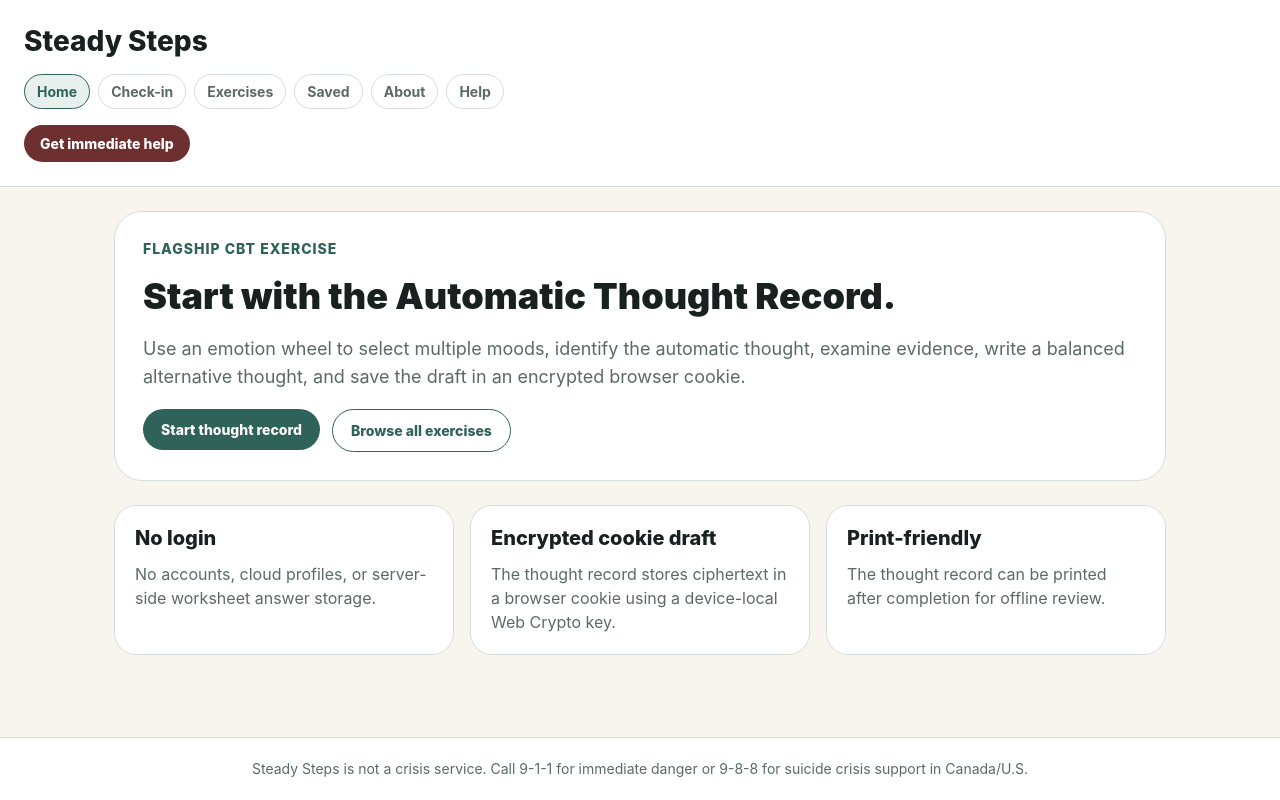
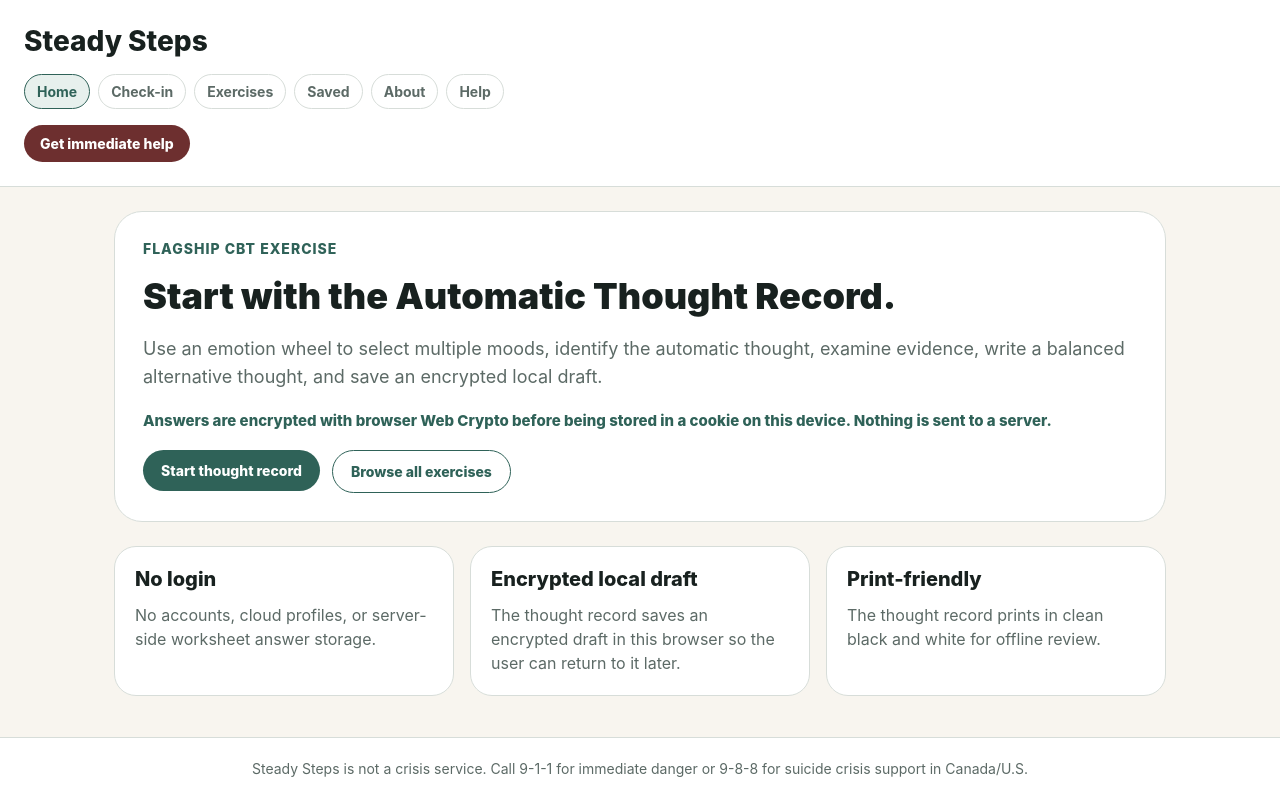
Before and after one commit to seanbman/cbt-dbt-app, a React (Vite) app: page / in a window 1280 px wide. Built offline with nearby package versions, Linux system fonts and the light colour scheme.

Commit message:
feat: add homepage privacy copy

```diff
--- a/src/App.jsx
+++ b/src/App.jsx
@@ -7,6 +7,7 @@ import { buildExerciseSearch, parseRoute, readFilterParams, routes } from './rou
 
 const crisisCopy = 'If you may hurt yourself or someone else, call 9-1-1 now. In Canada and the U.S., call or text 9-8-8 for suicide crisis support.';
 const thoughtRecordPath = `${routes.exercises}/${automaticThoughtRecord.slug}`;
+const privacyCopy = 'Answers are encrypted with browser Web Crypto before being stored in a cookie on this device. Nothing is sent to a server.';
 
 const getLocationState = () => ({ pathname: window.location.pathname, search: window.location.search });
 
@@ -35,7 +36,7 @@ export default function App() {
         {route.name === 'check-in' && <PlaceholderPage title="Check-in" body="Check-in questions are planned for a later phase. For now, start with the Automatic Thought Record or browse the exercise library." navigate={navigate} />}
         {route.name === 'exercises' && <ExerciseLibrary location={location} navigate={navigate} />}
         {route.name === 'exercise-detail' && <ExerciseDetail slug={route.slug} navigate={navigate} />}
-        {route.name === 'saved' && <PlaceholderPage title="Saved sessions" body="The Automatic Thought Record now saves its draft into an encrypted cookie on this browser. A broader saved-sessions screen remains later-phase work." navigate={navigate} />}
+        {route.name === 'saved' && <PlaceholderPage title="Saved sessions" body="The Automatic Thought Record now saves an encrypted draft in this browser. A broader saved-sessions screen remains later-phase work." navigate={navigate} />}
         {route.name === 'about' && <About />}
         {route.name === 'help' && <Help />}
         {route.name === 'not-found' && <NotFound navigate={navigate} />}
@@ -76,7 +77,8 @@ function Home({ navigate }) {
       <View style={styles.hero}>
         <Text style={styles.eyebrow}>Flagship CBT exercise</Text>
         <Text style={styles.h1}>Start with the Automatic Thought Record.</Text>
-        <Text style={styles.lead}>Use an emotion wheel to select multiple moods, identify the automatic thought, examine evidence, write a balanced alternative thought, and save the draft in an encrypted browser cookie.</Text>
+        <Text style={styles.lead}>Use an emotion wheel to select multiple moods, identify the automatic thought, examine evidence, write a balanced alternative thought, and save an encrypted local draft.</Text>
+        <Text style={styles.privacyNote}>{privacyCopy}</Text>
         <View style={styles.buttonRow}>
           <Pressable onPress={() => navigate(thoughtRecordPath)} style={styles.primaryButton}><Text style={styles.primaryButtonText}>Start thought record</Text></Pressable>
           <Pressable onPress={() => navigate(routes.exercises)} style={styles.secondaryButton}><Text style={styles.secondaryButtonText}>Browse all exercises</Text></Pressable>
@@ -84,8 +86,8 @@ function Home({ navigate }) {
       </View>
       <View style={styles.grid}>
         <Feature title="No login" body="No accounts, cloud profiles, or server-side worksheet answer storage." />
-        <Feature title="Encrypted cookie draft" body="The thought record stores ciphertext in a browser cookie using a device-local Web Crypto key." />
-        <Feature title="Print-friendly" body="The thought record can be printed after completion for offline review." />
+        <Feature title="Encrypted local draft" body="The thought record saves an encrypted draft in this browser so the user can return to it later." />
+        <Feature title="Print-friendly" body="The thought record prints in clean black and white for offline review." />
       </View>
     </View>
   );
@@ -162,7 +164,7 @@ function FeaturedExerciseCard({ navigate }) {
       <View style={styles.metaRow}>
         <Text style={styles.meta}>20 min</Text>
         <Text style={styles.meta}>CBT</Text>
-        <Text style={styles.meta}>encrypted cookie draft</Text>
+        <Text style={styles.meta}>encrypted local draft</Text>
       </View>
       <Pressable onPress={() => navigate(thoughtRecordPath)} style={styles.primaryButton}><Text style={styles.primaryButtonText}>Open flagship exercise</Text></Pressable>
     </View>
@@ -229,7 +231,7 @@ function PlaceholderPage({ title, body, navigate }) {
 }
 
 function About() {
-  return <View style={styles.stackLarge}><Text style={styles.h1}>About Steady Steps</Text><Text style={styles.lead}>This app is a no-login, privacy-first toolbox for CBT, DBT-informed, SMART Recovery-informed, and recovery-focused exercises.</Text><Text style={styles.body}>The flagship Automatic Thought Record stores encrypted draft data in a browser cookie on this device. It does not send answers to a server.</Text></View>;
+  return <View style={styles.stackLarge}><Text style={styles.h1}>About Steady Steps</Text><Text style={styles.lead}>This app is a no-login, privacy-first toolbox for CBT, DBT-informed, SMART Recovery-informed, and recovery-focused exercises.</Text><Text style={styles.body}>{privacyCopy}</Text></View>;
 }
 
 function Help() {
@@ -267,6 +269,7 @@ const styles = StyleSheet.create({
   h3: { fontSize: 20, color: colors.ink, fontWeight: '800' },
   lead: { fontSize: 18, lineHeight: 28, color: colors.muted },
   body: { fontSize: 16, lineHeight: 24, color: colors.muted },
+  privacyNote: { fontSize: 15, lineHeight: 23, color: colors.accent, fontWeight: '800' },
   buttonRow: { flexDirection: 'row', flexWrap: 'wrap', gap: 12 },
   primaryButton: { alignSelf: 'flex-start', backgroundColor: colors.accent, borderRadius: 999, paddingVertical: 12, paddingHorizontal: 18 },
   primaryButtonText: { color: '#fff', fontWeight: '800' },
```
